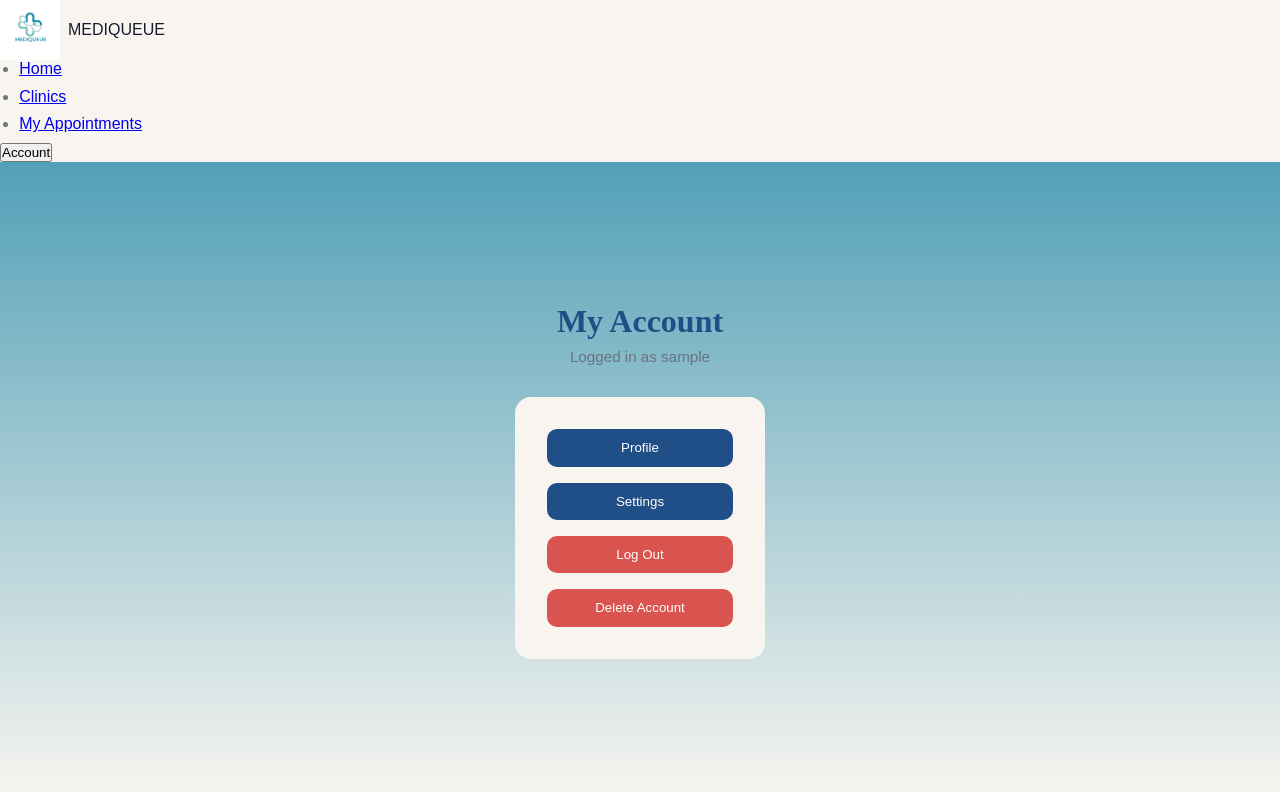
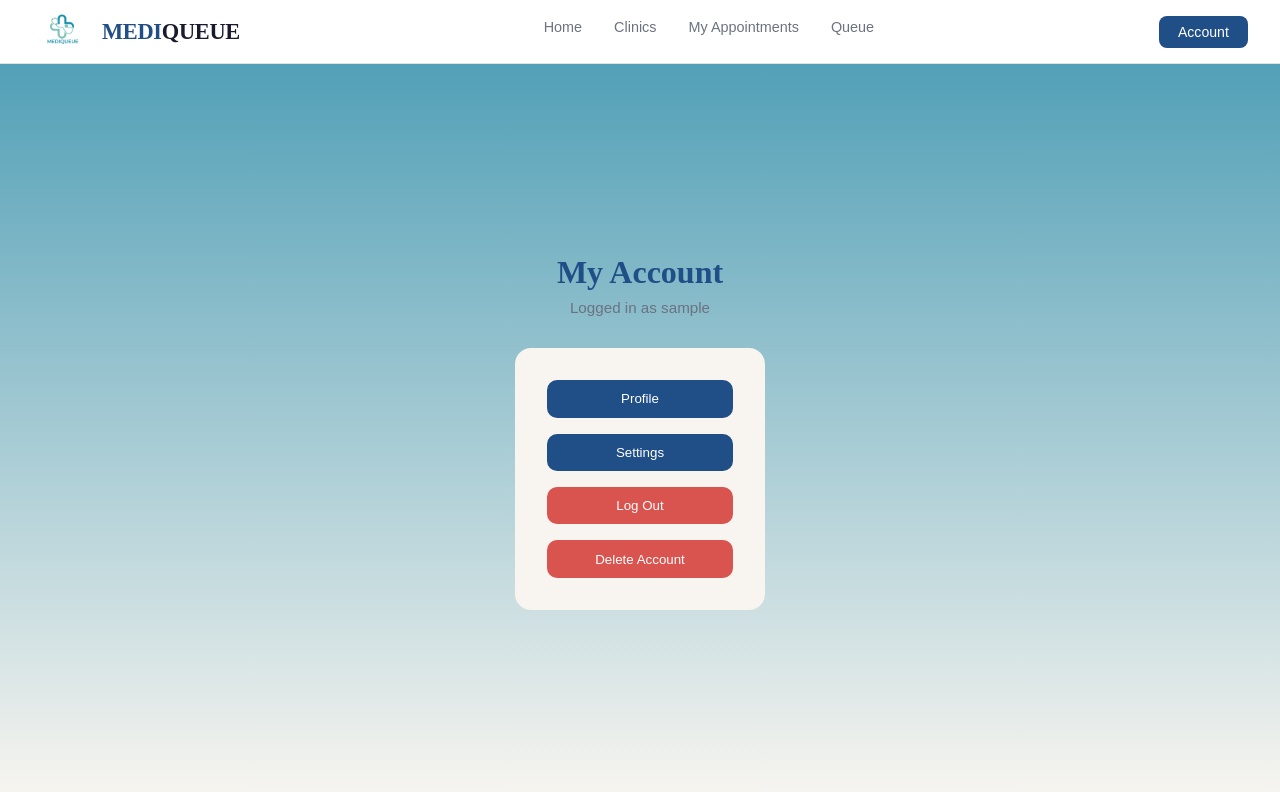
Before and after one commit to MillaSingh/ByteForce, a website: page frontend/html/account.html in a window 1280 px wide. Drawn offline with Linux system fonts and the light colour scheme; sample sign-in values are in the browser's storage.

```diff
--- a/frontend/html/account.html
+++ b/frontend/html/account.html
@@ -5,27 +5,22 @@
   <title>Account</title>
   <link rel="stylesheet" href="/css/home.css" />
   <link rel="stylesheet" href="/css/account.css" />
+  <link rel="stylesheet" href="/css/navigation.css" />
 </head>
-
 <body>
   <nav>
-      <span class="nav-brand">
-        <img src="/images/logo.jpeg" width="60" height="60" />
+  <section class="nav-brand">
+    <img src="/images/logo.jpeg" width="60" height="60" alt="Logo">
     <span class="nav-logo">MEDI<span>QUEUE</span></span>
-      </span>
+  </section>
 
   <ul class="nav-links">
     <li><a href="/html/home.html">Home</a></li>
-        <li><a href="/html/clinics.html">Clinics</a></li>
+    <li><a href= "/html/clinics.html">Clinics</a></li>
     <li><a href="/html/myAppointments.html">My Appointments</a></li>
+    <li><a href= "/html/queue.html">Queue</a></li>
   </ul>
-
-      <button
-        class="nav-cta"
-        onclick="window.location.href = '/html/account.html'"
-      >
-        Account
-      </button>
+  <button class="nav-cta account-btn" onclick="window.location.href='/html/account.html'">Account</button>
 </nav>
 
     <main class="account-container">
```
Also changed, not shown: 2 other files. Lines whose indentation alone changed are shown as unchanged.
